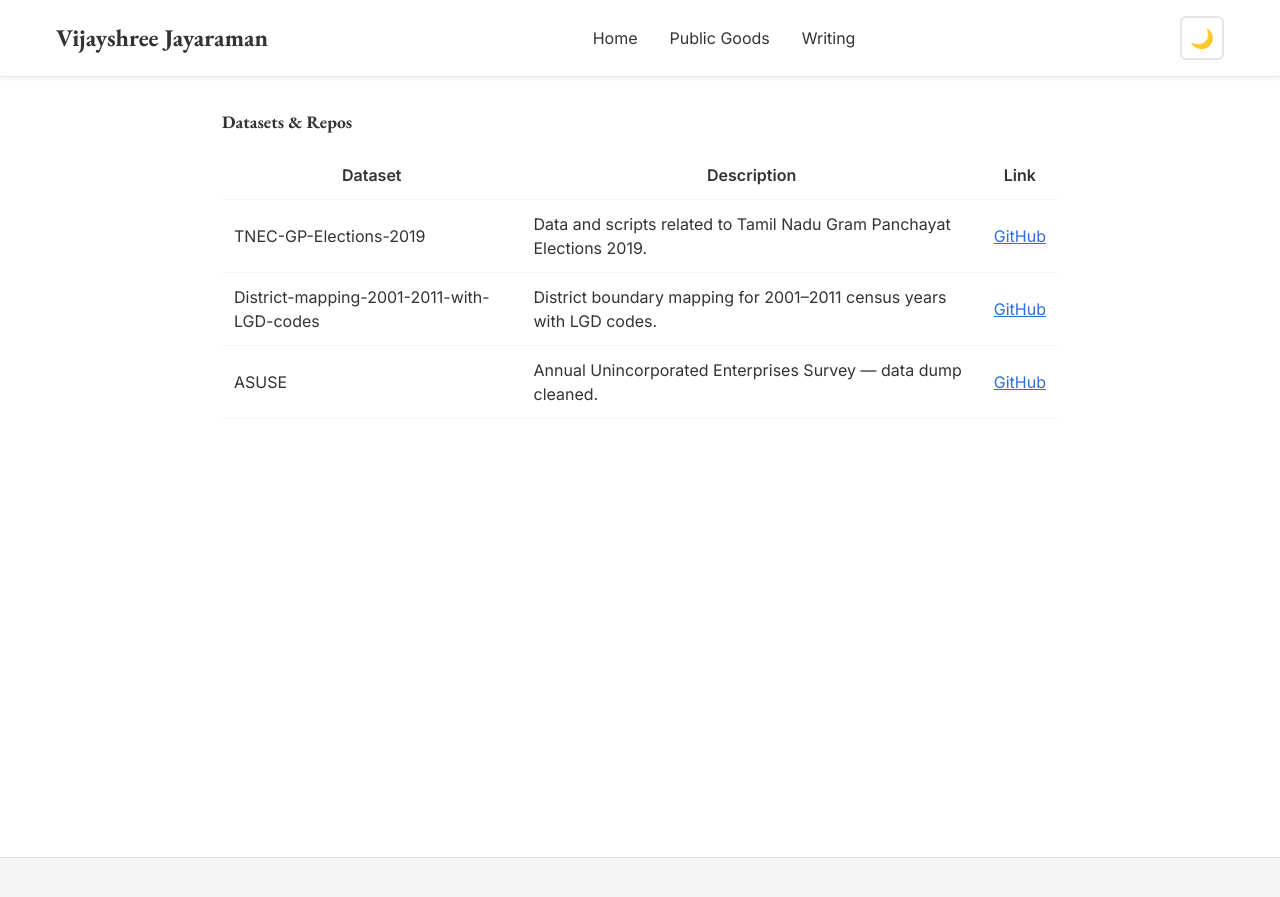
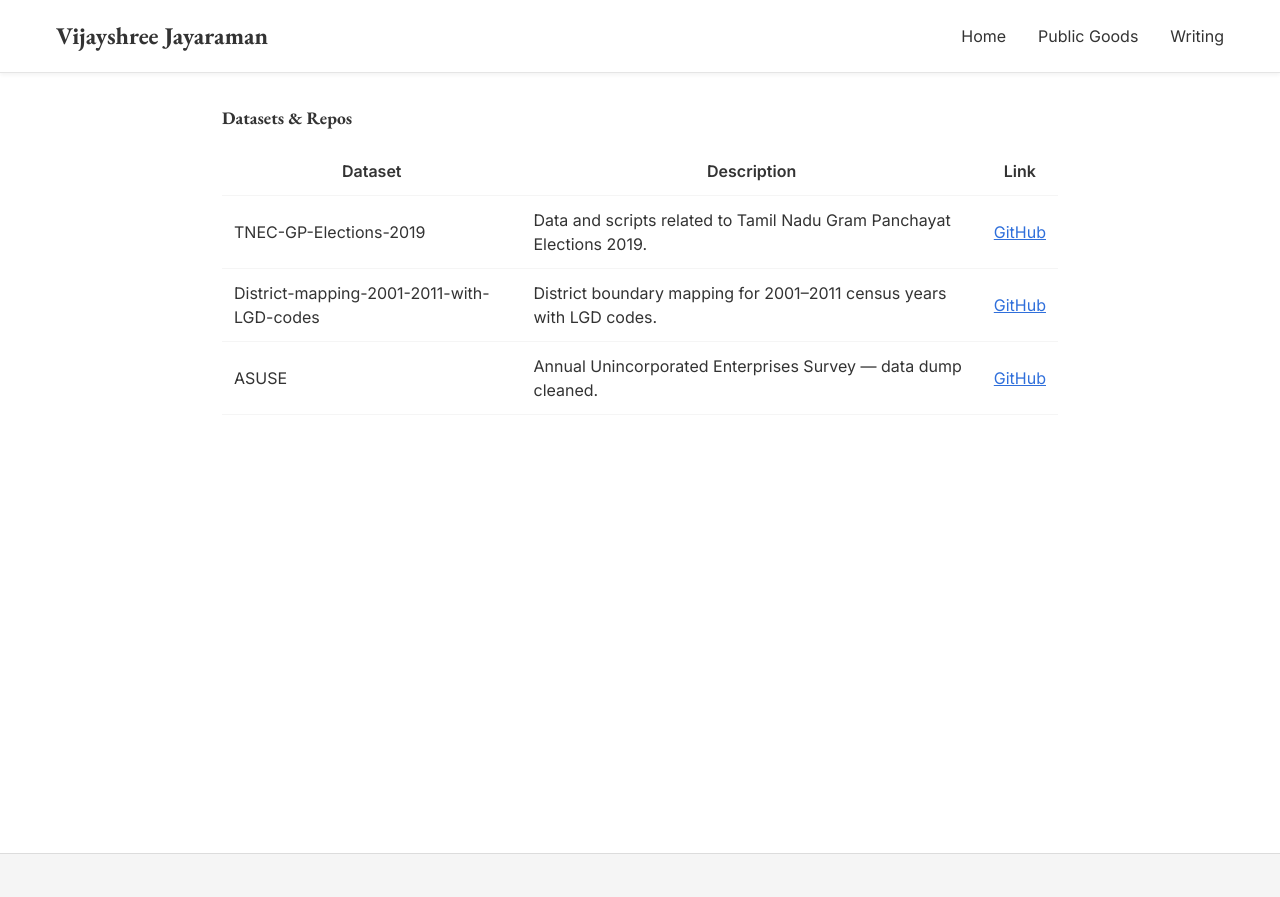
Before and after one commit to vijayshree-jayaraman/vijayshree-jayaraman.github.io, a Jekyll site: the page built from public goods.md, in a window 1280 px wide and 900 px high. Shown: the top 897 px of the window. Built offline with Jekyll 4.4.1, drawn with Linux system fonts in a browser that asks for light colours.

Commit message:
Update default.html

```diff
--- a/_layouts/default.html
+++ b/_layouts/default.html
@@ -27,50 +27,20 @@
       margin: 0;
       padding: 0;
       line-height: 1.5;
-    }
-
-    /* Light theme (default) */
-    body {
       background-color: #ffffff;
       color: #333333;
     }
 
+    /* HEADER STYLES */
     .site-header {
       background-color: #ffffff;
       color: #333333;
-      border-bottom: 1px solid rgba(0,0,0,0.1);
-    }
-
-    .site-footer {
-      background-color: #f5f5f5;
-      color: #555555;
-    }
-
-    /* Dark theme */
-    body.dark-theme {
-      background-color: #0d1117;
-      color: #f5f5f5;
-    }
-
-    body.dark-theme .site-header {
-      background-color: #1a1a1a;
-      color: #f5f5f5;
-      border-bottom: 1px solid rgba(255,255,255,0.1);
-    }
-
-    body.dark-theme .site-footer {
-      background-color: #111111;
-      color: #cccccc;
-    }
-
-    /* HEADER STYLES */
-    .site-header {
       padding: 1rem 0;
       position: sticky;
       top: 0;
       z-index: 100;
       box-shadow: 0 2px 4px rgba(0,0,0,0.05);
-      transition: background-color 0.3s ease, color 0.3s ease;
+      border-bottom: 1px solid rgba(0,0,0,0.1);
     }
 
     .nav-container {
@@ -120,14 +90,8 @@
       border-radius: 4px;
     }
 
-    /* Right side actions */
-    .nav-actions {
-      display: flex;
-      align-items: center;
-      gap: 1rem;
-    }
-
-    .icon-btn {
+    /* Mobile menu button */
+    .nav-toggle {
       background: transparent;
       border: 2px solid rgba(0,0,0,0.1);
       border-radius: 6px;
@@ -137,35 +101,23 @@
       padding: 0.5rem;
       min-width: 44px;
       min-height: 44px;
-      display: flex;
+      display: none;
       align-items: center;
       justify-content: center;
       transition: all 0.3s ease;
     }
 
-    body.dark-theme .icon-btn {
-      border-color: rgba(255,255,255,0.1);
-    }
-
-    .icon-btn:hover {
+    .nav-toggle:hover {
       background: rgba(0,0,0,0.05);
       transform: translateY(-1px);
     }
 
-    body.dark-theme .icon-btn:hover {
-      background: rgba(255,255,255,0.05);
-    }
-
-    .icon-btn:focus {
+    .nav-toggle:focus {
       outline: 2px solid #2f6fdb;
       outline-offset: 2px;
     }
 
     /* Mobile Navigation */
-    .nav-toggle {
-      display: none;
-    }
-
     @media (max-width: 768px) {
       .nav-toggle {
         display: flex;
@@ -177,16 +129,12 @@
         top: 100%;
         left: 0;
         right: 0;
-        background-color: inherit;
+        background-color: #ffffff;
         flex-direction: column;
         gap: 0;
         padding: 1rem;
         border-top: 1px solid rgba(0,0,0,0.1);
         box-shadow: 0 4px 8px rgba(0,0,0,0.1);
-      }
-
-      body.dark-theme .site-nav {
-        border-top-color: rgba(255,255,255,0.1);
       }
 
       .site-nav.show {
@@ -199,16 +147,8 @@
         width: 100%;
       }
 
-      body.dark-theme .site-nav a {
-        border-bottom-color: rgba(255,255,255,0.1);
-      }
-
       .site-nav a:last-child {
         border-bottom: none;
-      }
-
-      .nav-actions {
-        gap: 0.5rem;
       }
     }
 
@@ -222,15 +162,13 @@
 
     /* Footer */
     .site-footer {
+      background-color: #f5f5f5;
+      color: #555555;
       text-align: center;
       padding: 2rem 1rem;
       font-size: 0.9rem;
       margin-top: 3rem;
       border-top: 1px solid rgba(0,0,0,0.1);
-    }
-
-    body.dark-theme .site-footer {
-      border-top-color: rgba(255,255,255,0.1);
     }
 
     .site-footer a {
@@ -276,14 +214,9 @@
         <a href="{{ '/writing/' | relative_url }}">Writing</a>
       </nav>
 
-      <div class="nav-actions">
-        <button id="theme-toggle" class="icon-btn" aria-label="Toggle dark mode" title="Toggle theme">
-          <span id="theme-icon">🌙</span>
-        </button>
-        <button id="nav-toggle" class="icon-btn nav-toggle" aria-label="Toggle menu" title="Menu">
-          <span>☰</span>
-        </button>
-      </div>
+      <button id="nav-toggle" class="nav-toggle" aria-label="Toggle menu" title="Menu">
+        <span>☰</span>
+      </button>
     </div>
   </header>
 
@@ -296,7 +229,7 @@
       <p>
         © {{ site.title }} ·
         <a href="https://github.com/vijayshree-jayaraman" target="_blank" rel="noopener noreferrer">GitHub</a> ·
-        <a href="https://x.com/Vijayshreeeee" target="_blank" rel="noopener noreferrer">Twitter</a> ·
+        <a href="https://x.com/Vijayshree-jayaraman" target="_blank" rel="noopener noreferrer">Twitter</a> ·
         <a href="https://www.linkedin.com/in/jvijayshree/?originalSubdomain=in" target="_blank" rel="noopener noreferrer">LinkedIn</a>
       </p>
     </div>
@@ -304,46 +237,7 @@
 
   <script src="{{ '/assets/js/main.js' | relative_url }}"></script>
   <script>
-    // Simple and reliable theme toggle
-    const themeToggle = document.getElementById('theme-toggle');
-    const themeIcon = document.getElementById('theme-icon');
-    const body = document.body;
-
-    // Initialize theme on every page load
-    function initTheme() {
-      // Clear any existing theme classes first
-      body.classList.remove('dark-theme');
-
-      const savedTheme = localStorage.getItem('theme') || 'light';
-      console.log('Initializing theme:', savedTheme); // Debug log
-
-      if (savedTheme === 'dark') {
-        body.classList.add('dark-theme');
-        themeIcon.textContent = '☀️';
-      } else {
-        themeIcon.textContent = '🌙';
-        localStorage.setItem('theme', 'light'); // Ensure light is saved
-      }
-    }
-
-    // Toggle theme
-    function toggleTheme() {
-      console.log('Theme toggle clicked'); // Debug log
-
-      if (body.classList.contains('dark-theme')) {
-        body.classList.remove('dark-theme');
-        themeIcon.textContent = '🌙';
-        localStorage.setItem('theme', 'light');
-        console.log('Switched to light theme');
-      } else {
-        body.classList.add('dark-theme');
-        themeIcon.textContent = '☀️';
-        localStorage.setItem('theme', 'dark');
-        console.log('Switched to dark theme');
-      }
-    }
-
-    // Mobile navigation
+    // Mobile navigation only
     const navToggle = document.getElementById('nav-toggle');
     const siteNav = document.getElementById('site-nav');
 
@@ -359,12 +253,6 @@
     }
 
     // Event listeners with proper event handling
-    themeToggle.addEventListener('click', (e) => {
-      e.preventDefault();
-      e.stopPropagation();
-      toggleTheme();
-    });
-
     navToggle.addEventListener('click', (e) => {
       e.preventDefault();
       e.stopPropagation();
@@ -397,12 +285,6 @@
         closeNav();
       }
     });
-
-    // Initialize theme immediately when page loads
-    document.addEventListener('DOMContentLoaded', initTheme);
-
-    // Also initialize right away in case DOMContentLoaded already fired
-    initTheme();
   </script>
 </body>
 </html>
```
